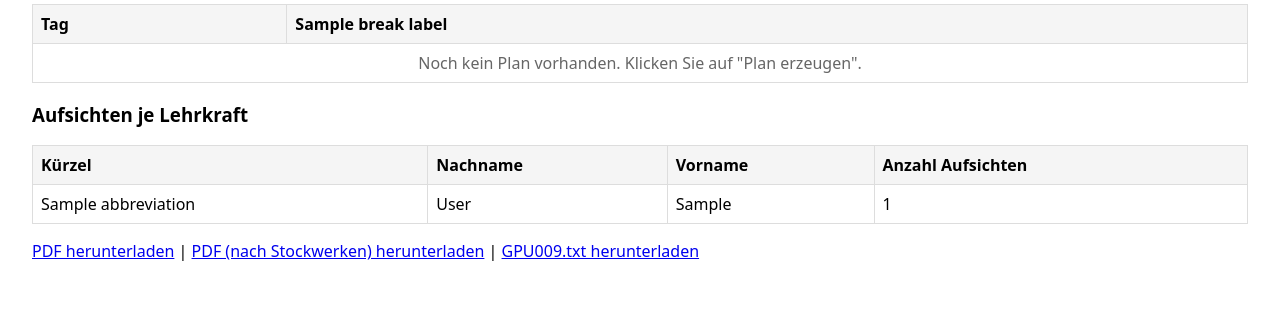
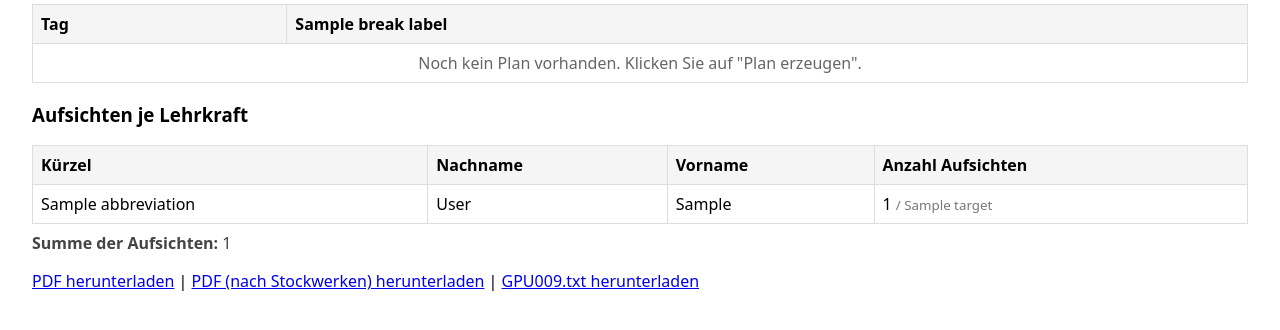
Before and after one commit to otiemann/py-aufsichtsplan, a FastAPI app: template app/templates/plan/week.html in a window 1280 px wide. Shown: the part 161-491 px from the top of the page. Run offline with FastAPI, Linux system fonts and the light colour scheme; the template is opened without the code that fills it: most values are stand-ins (such as "Sample title", 1, 10 or a date in 2020).

Commit message:
Refactor week_counts to return total assignments and update UI to display target duties and total assignments in the week view.

```diff
--- a/app/templates/plan/week.html
+++ b/app/templates/plan/week.html
@@ -14,11 +14,19 @@
     </thead>
     <tbody>
         {% for c in counts %}
-        <tr>
+        {% set reached_max = (c.target and c.count >= c.target) %}
+        <tr {% if reached_max %}style="background: #fff3cd;"{% endif %}>
             <td>{{ c.abbreviation }}</td>
             <td>{{ c.last_name }}</td>
             <td>{{ c.first_name }}</td>
-            <td>{{ c.count }}</td>
+            <td>
+                <span {% if reached_max %}style="background: #ffe0a3; padding: 0.1rem 0.4rem; border-radius: 0.4rem;"{% endif %}>
+                    {{ c.count }}
+                </span>
+                {% if c.target %}
+                    <small style="color: #777;">/ {{ c.target }}</small>
+                {% endif %}
+            </td>
         </tr>
         {% else %}
         <tr>
@@ -28,6 +36,12 @@
     </tbody>
 </table>
 
+{% if total_assignments is defined %}
+<p style="margin-top: 0.5rem; color: #444;">
+    <strong>Summe der Aufsichten:</strong> {{ total_assignments }}
+</p>
+{% endif %}
+
 <p>
     <a href="/plan/export/pdf">PDF herunterladen</a> |
     <a href="/plan/export/pdf-by-floor">PDF (nach Stockwerken) herunterladen</a> |
```
Also changed, not shown: app/routers/plan.py (+11 -4 lines).
